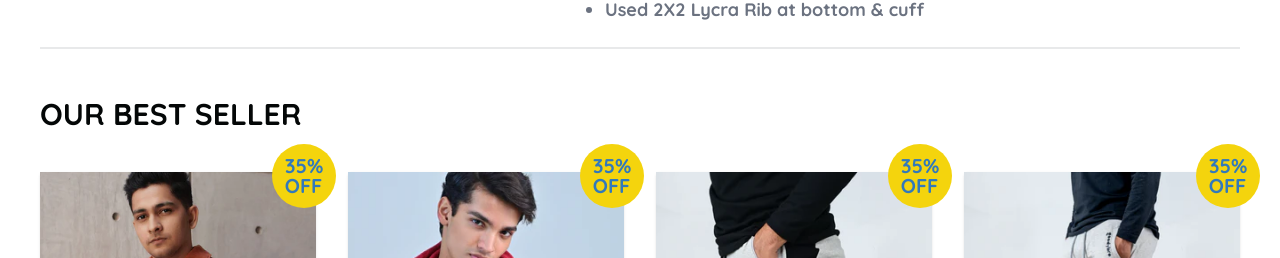
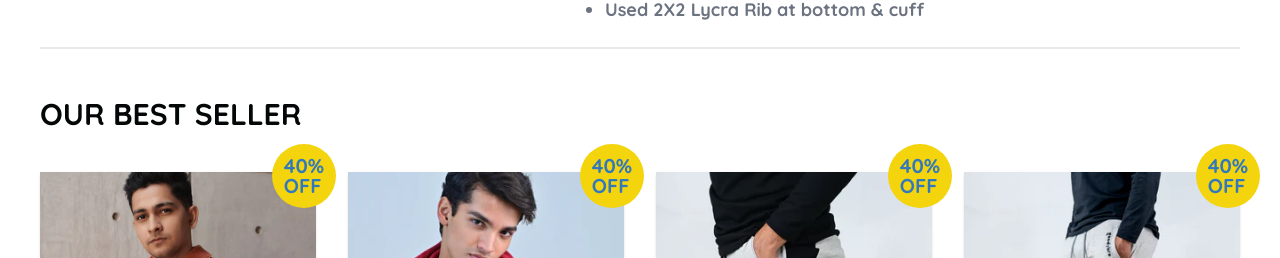
Before and after one commit to mdtajulislammt/sell-ecommerce, a React (Vite) app: page /CartDetails in a window 1280 px wide. Shown: the part 789-1047 px from the top of the page. Built offline with nearby package versions, Linux system fonts and the light colour scheme.

Commit message:
bug fixed the bestSeller page

```diff
--- a/src/Pages/Home/BestSeller/BestSeller.jsx
+++ b/src/Pages/Home/BestSeller/BestSeller.jsx
@@ -13,10 +13,10 @@ const BestSeller = () => {
                <SectionTittle header={'Our Best Seller'}/>
 
                <div className="grid lg:grid-cols-4 md:grid-cols-2 grid-cols-1 gap-8 py-10">
-                    <TrendingCategoryCard tittle={'Round Neck Grey Half Sleeve'} image={img1} offer={'35'}/>
-                    <TrendingCategoryCard tittle={'Round Neck Grey Half Sleeve'} image={img2} offer={'35'}/>
-                    <TrendingCategoryCard tittle={'Round Neck Grey Half Sleeve'} image={img3} offer={'35'}/>
-                    <TrendingCategoryCard tittle={'Round Neck Grey Half Sleeve'} image={img4} offer={'35'}/>
+                    <TrendingCategoryCard tittle={'Round Neck Grey Half Sleeve'} image={img1} offer={'40'}/>
+                    <TrendingCategoryCard tittle={'Round Neck Grey Half Sleeve'} image={img2} offer={'40'}/>
+                    <TrendingCategoryCard tittle={'Round Neck Grey Half Sleeve'} image={img3} offer={'40'}/>
+                    <TrendingCategoryCard tittle={'Round Neck Grey Half Sleeve'} image={img4} offer={'40'}/>
                </div>
 
           </section>
```
